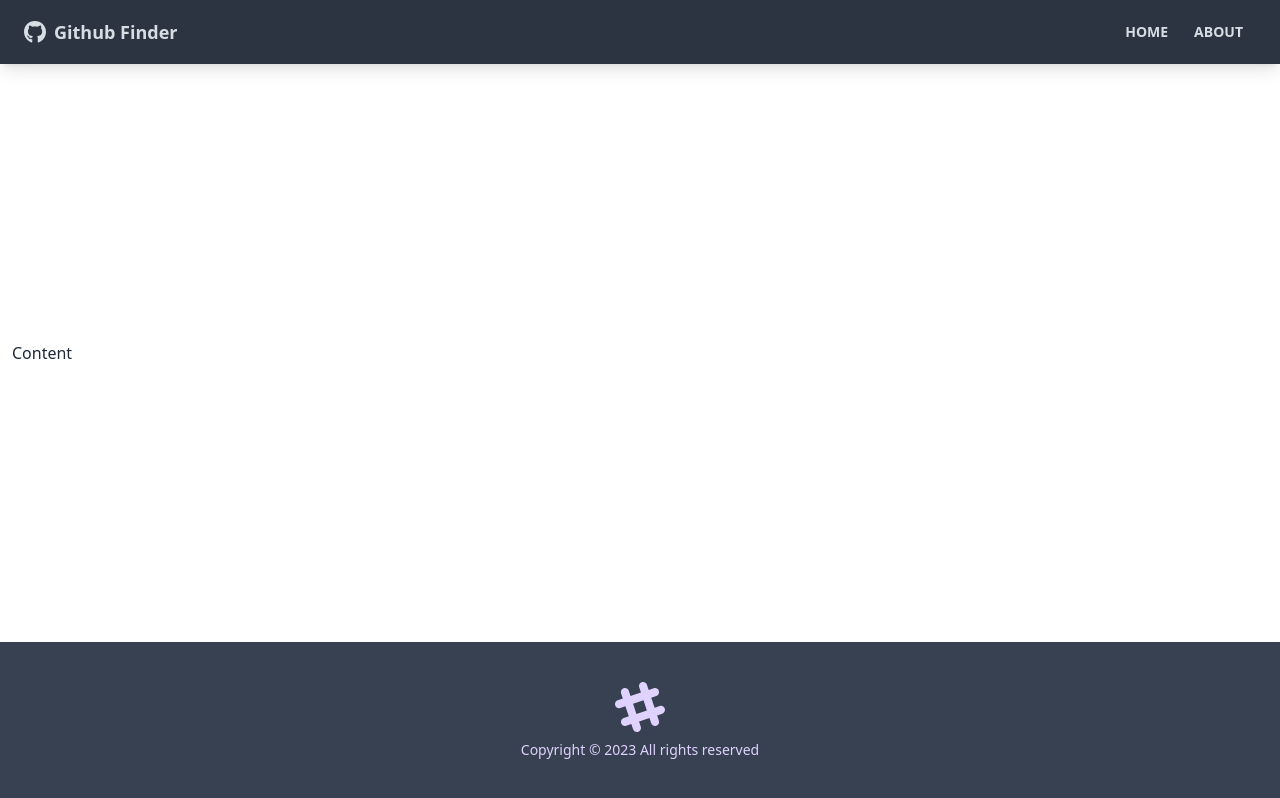
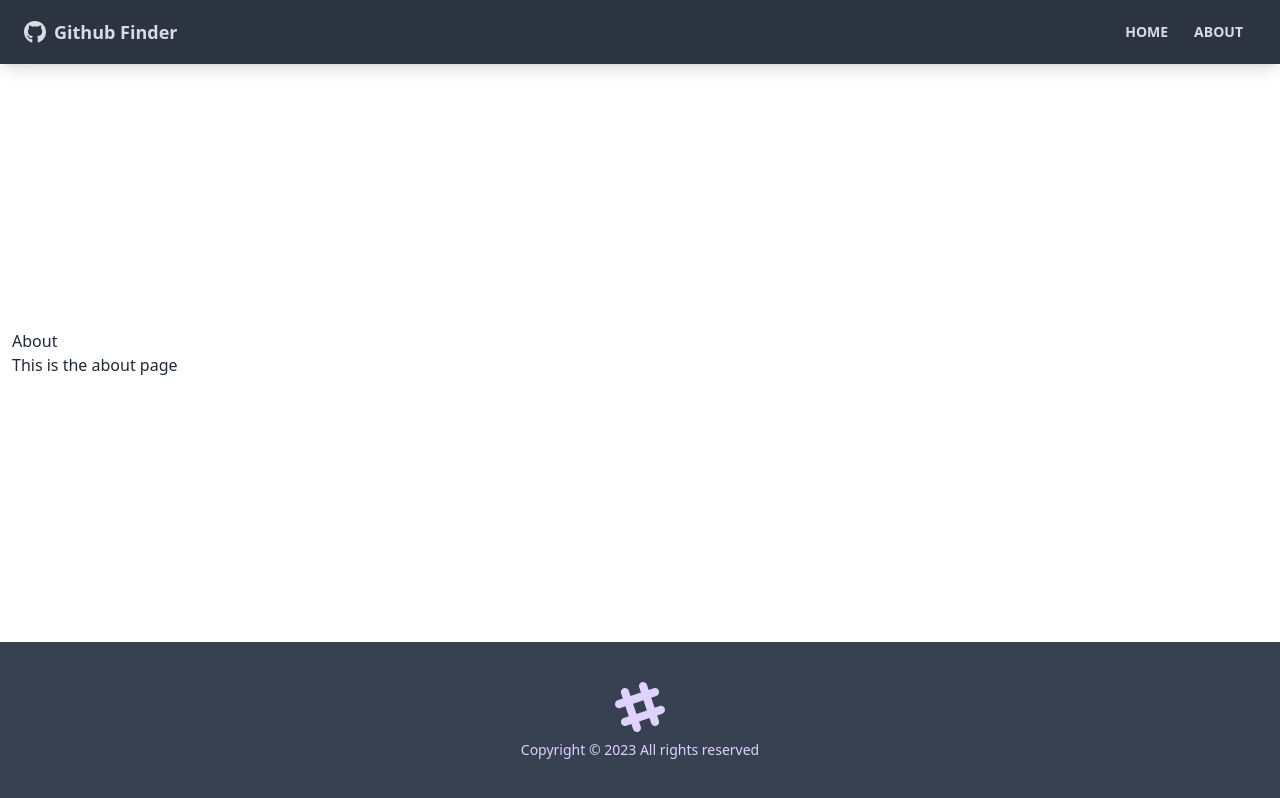
Before and after one commit to anthonyyoussef01/github-finder, a React (Create React App) app: page /about in a window 1280 px wide. Built offline with nearby package versions, Linux system fonts and the light colour scheme; the HTML template or start-up script is replaced by a standard one.

Commit message:
Created Home, About, and NotFound pages

```diff
--- a/src/App.tsx
+++ b/src/App.tsx
@@ -1,4 +1,7 @@
-import { BrowserRouter as Router, Route } from "react-router-dom";
+import { BrowserRouter as Router, Route, Routes } from "react-router-dom";
+import Home from "./pages/Home";
+import About from "./pages/About";
+import NotFound from "./pages/NotFound";
 import Navbar from "./components/layout/Navbar";
 import Footer from "./components/layout/Footer";
 
@@ -8,7 +11,13 @@ function App() {
         <div className="flex flex-col justify-between h-screen">
             <Navbar />
 
-            <main className="container mx-auto px-3 pb-12">Content</main>
+            <main className="container mx-auto px-3 pb-12">
+                <Routes>
+                    <Route path="/" element={<Home />} />
+                    <Route path="/about" element={<About />} />
+                    <Route path="*" element={<NotFound />} />
+                </Routes>
+            </main>
 
             <Footer />
         </div>
--- /dev/null
+++ b/src/pages/About.tsx
@@ -0,0 +1,10 @@
+const About = () => {
+    return (
+        <>
+            <h1>About</h1>
+            <p>This is the about page</p>
+        </>
+    );
+}
+
+export default About;
--- /dev/null
+++ b/src/pages/Home.tsx
@@ -0,0 +1,10 @@
+const Home = () => {
+    return (
+        <>
+            <h1>Home</h1>
+            <p>This is the home page</p>
+        </>
+    );
+}
+
+export default Home;
--- /dev/null
+++ b/src/pages/NotFound.tsx
@@ -0,0 +1,11 @@
+// Desc: 404 page
+const NotFound = () => {
+    return (
+        <div className="container">
+        <h1>404</h1>
+        <p>Page not found</p>
+        </div>
+    );
+}
+
+export default NotFound;
```
